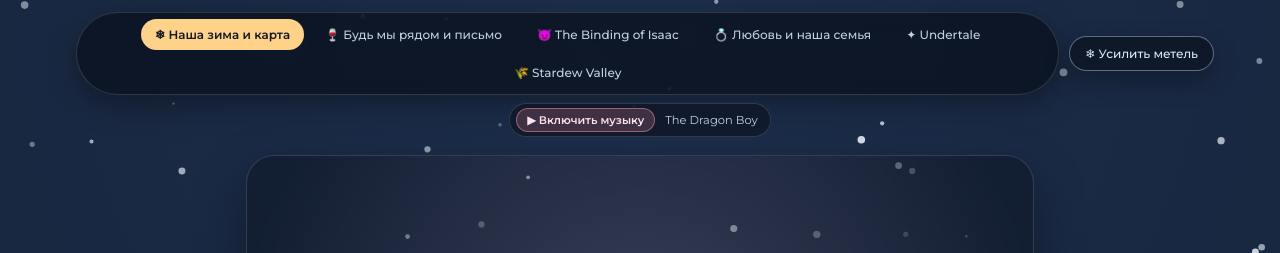
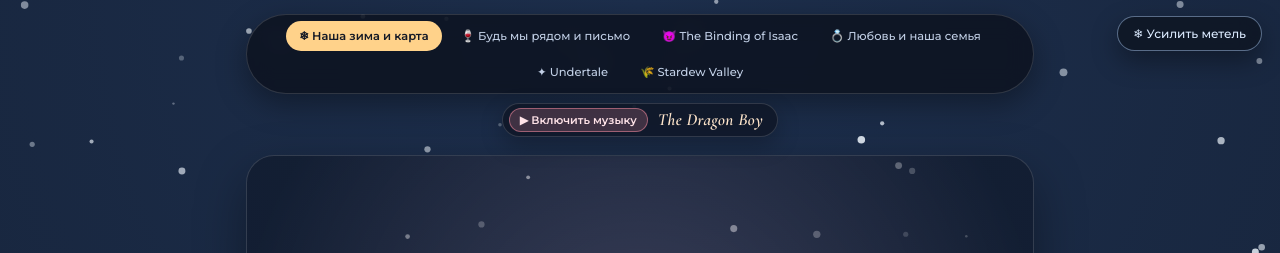
Before and after one commit to Mazya77889/evgesha-anniversary, a plain HTML site: page index.html in a window 1280 px wide. Shown: the top 253 px of the page. Drawn offline with nearby package versions, Linux system fonts and the light colour scheme.

Commit message:
Update index.html

```diff
--- a/index.html
+++ b/index.html
@@ -7,7 +7,7 @@
   <link rel="preconnect" href="https://fonts.googleapis.com" />
   <link rel="preconnect" href="https://fonts.gstatic.com" crossorigin />
   <link
-    href="https://fonts.googleapis.com/css2?family=Cormorant+Garamond:ital,wght@0,500;0,600;0,700;1,600;1,700&family=Montserrat:wght@300;400;500;600&family=Press+Start+2P&display=swap"
+    href="https://fonts.googleapis.com/css2?family=Cormorant+Garamond:ital,wght@0,500;0,600;0,700;1,500;1,600;1,700&family=Montserrat:wght@300;400;500;600&family=Press+Start+2P&display=swap"
     rel="stylesheet"
   />
   <style>
@@ -101,77 +101,13 @@
       }
     }
 
-    /* Навигация, кнопка метели справа и плеер по центру */
-    .top-nav-wrap {
-      position: sticky;
-      top: 10px;
-      z-index: 30;
-      width: 100%;
-      max-width: 1180px;
-      margin: 12px auto 0 auto;
-      padding: 0 16px;
-      display: flex;
-      flex-direction: column;
-      align-items: center;
-      gap: 8px;
-    }
-
-    .top-header-row {
-      width: 100%;
-      display: grid;
-      grid-template-columns: 1fr auto 1fr;
-      align-items: center;
-      gap: 10px;
-    }
-
-    .top-nav {
-      grid-column: 2;
-      justify-self: center;
-      display: flex;
-      flex-wrap: wrap;
-      justify-content: center;
-      gap: 7px;
-      background: rgba(12, 19, 32, 0.82);
-      backdrop-filter: blur(12px);
-      border: 1px solid var(--border-soft);
-      border-radius: 999px;
-      padding: 6px 10px;
-      box-shadow: 0 10px 30px rgba(0, 0, 0, 0.35);
-    }
-
-    .top-right-slot {
-      grid-column: 3;
-      justify-self: end;
-      display: flex;
-      align-items: center;
-    }
-
-    .nav-tab-btn {
-      background: transparent;
-      border: 1px solid transparent;
-      color: var(--text-muted);
-      font-family: 'Montserrat', sans-serif;
-      font-size: 12px;
-      font-weight: 500;
-      padding: 7px 13px;
-      border-radius: 999px;
-      cursor: pointer;
-      transition: 0.2s ease;
-    }
-
-    .nav-tab-btn:hover {
-      color: #ffffff;
-      background: rgba(255, 255, 255, 0.08);
-    }
-
-    .nav-tab-btn.active {
-      color: #141926;
-      background: var(--accent-gold);
-      font-weight: 600;
-    }
-
-    .blizzard-top-btn {
-      background: rgba(14, 22, 36, 0.85);
+    /* Кнопка метели отдельно в самом верхнем правом углу */
+    .blizzard-corner-btn {
+      position: fixed;
+      top: 16px;
+      right: 18px;
+      z-index: 45;
+      background: rgba(14, 22, 36, 0.88);
       backdrop-filter: blur(12px);
       color: #dcebff;
       border: 1px solid rgba(180, 214, 255, 0.45);
@@ -181,27 +117,81 @@
       padding: 9px 15px;
       border-radius: 999px;
       cursor: pointer;
-      box-shadow: 0 10px 26px rgba(0, 0, 0, 0.32);
+      box-shadow: 0 10px 26px rgba(0, 0, 0, 0.35);
       transition: 0.2s ease;
       white-space: nowrap;
     }
 
-    .blizzard-top-btn:hover {
+    .blizzard-corner-btn:hover {
       background: rgba(180, 214, 255, 0.22);
       transform: translateY(-1px);
     }
 
+    /* Навигация и плеер ровно по центру */
+    .top-nav-wrap {
+      position: sticky;
+      top: 12px;
+      z-index: 30;
+      width: 100%;
+      max-width: 820px;
+      margin: 14px auto 0 auto;
+      padding: 0 16px;
+      display: flex;
+      flex-direction: column;
+      align-items: center;
+      gap: 9px;
+    }
+
+    .top-nav {
+      display: flex;
+      flex-wrap: wrap;
+      justify-content: center;
+      align-items: center;
+      gap: 6px;
+      background: rgba(12, 19, 32, 0.84);
+      backdrop-filter: blur(12px);
+      border: 1px solid var(--border-soft);
+      border-radius: 999px;
+      padding: 6px 10px;
+      box-shadow: 0 10px 30px rgba(0, 0, 0, 0.35);
+    }
+
+    .nav-tab-btn {
+      background: transparent;
+      border: 1px solid transparent;
+      color: var(--text-muted);
+      font-family: 'Montserrat', sans-serif;
+      font-size: 11.5px;
+      font-weight: 500;
+      padding: 7px 12px;
+      border-radius: 999px;
+      cursor: pointer;
+      transition: 0.2s ease;
+      white-space: nowrap;
+    }
+
+    .nav-tab-btn:hover {
+      color: #ffffff;
+      background: rgba(255, 255, 255, 0.08);
+    }
+
+    .nav-tab-btn.active {
+      color: #141926;
+      background: var(--accent-gold);
+      font-weight: 600;
+    }
+
     .music-bar {
-      display: flex;
+      display: inline-flex;
       justify-content: center;
       align-items: center;
       gap: 10px;
-      background: rgba(15, 23, 38, 0.78);
+      background: rgba(15, 23, 38, 0.82);
       backdrop-filter: blur(10px);
       border: 1px solid var(--border-soft);
       border-radius: 999px;
-      padding: 4px 12px 4px 6px;
-      font-size: 11.5px;
+      padding: 4px 14px 4px 6px;
+      box-shadow: 0 8px 22px rgba(0, 0, 0, 0.25);
     }
 
     .music-toggle-btn {
@@ -214,10 +204,21 @@
       padding: 4px 10px;
       border-radius: 999px;
       cursor: pointer;
+      transition: 0.2s ease;
+    }
+
+    .music-toggle-btn:hover {
+      background: rgba(255, 143, 163, 0.32);
     }
 
     .music-track-label {
-      color: var(--text-muted);
+      font-family: 'Cormorant Garamond', serif;
+      font-style: italic;
+      font-size: 17px;
+      font-weight: 600;
+      letter-spacing: 0.4px;
+      color: #ffe6cc;
+      line-height: 1.1;
     }
 
     /* Вкладки */
@@ -1284,14 +1285,15 @@
       }
     }
 
-    @media (max-width: 920px) {
-      .top-header-row {
-        display: flex;
-        flex-wrap: wrap;
-        justify-content: center;
-      }
-      .top-right-slot {
-        justify-self: center;
+    @media (max-width: 720px) {
+      .blizzard-corner-btn {
+        top: 10px;
+        right: 12px;
+        font-size: 11px;
+        padding: 7px 12px;
+      }
+      .top-nav-wrap {
+        margin-top: 48px;
       }
     }
 
@@ -1304,9 +1306,8 @@
         font-size: 10.5px;
         padding: 7px 10px;
       }
-      .blizzard-top-btn {
-        font-size: 11px;
-        padding: 7px 13px;
+      .music-track-label {
+        font-size: 15.5px;
       }
       .hero-banner {
         min-height: 74vh;
@@ -1362,6 +1363,11 @@
   <canvas id="snowCanvas"></canvas>
   <audio id="bgMusicPlayer" loop preload="metadata"></audio>
 
+  <!-- Кнопка метели отдельно в самом верхнем правом углу -->
+  <button class="blizzard-corner-btn" onclick="toggleBlizzard()" id="blizzardBtn">
+    ❄ Усилить метель
+  </button>
+
   <!-- Сугроб внизу на странице Stardew Valley -->
   <svg class="bottom-snow-drift" id="bottomSnowDrift" viewBox="0 0 1200 60" preserveAspectRatio="none">
     <path d="M0 30 Q 150 6, 300 28 T 600 24 T 900 30 T 1200 20 L 1200 60 L 0 60 Z" fill="rgba(244, 249, 255, 0.92)"/>
@@ -1378,9 +1384,8 @@
     <circle cx="520" cy="540" r="140" fill="rgba(255, 130, 155, 0.24)"/>
   </svg>
 
-  <!-- ==================== 6 ВКЛАДОК НАВИГАЦИИ + МЕТЕЛЬ СПРАВА + ПЛЕЕР ==================== -->
+  <!-- ==================== 6 ВКЛАДОК НАВИГАЦИИ ПО ЦЕНТРУ + ПЛЕЕР ==================== -->
   <div class="top-nav-wrap">
-    <div class="top-header-row">
     <nav class="top-nav" aria-label="Разделы сайта">
       <button class="nav-tab-btn active" id="nav-tab1" onclick="openTab('tab1')">
         ❄ Наша зима и карта
@@ -1401,13 +1406,6 @@
         🌾 Stardew Valley
       </button>
     </nav>
-
-      <div class="top-right-slot">
-        <button class="blizzard-top-btn" onclick="toggleBlizzard()" id="blizzardBtn">
-          ❄ Усилить метель
-        </button>
-      </div>
-    </div>
 
     <div class="music-bar">
       <button class="music-toggle-btn" id="musicBtn" onclick="toggleMusic()">▶ Включить музыку</button>
```
Lines whose indentation alone changed are shown as unchanged.
